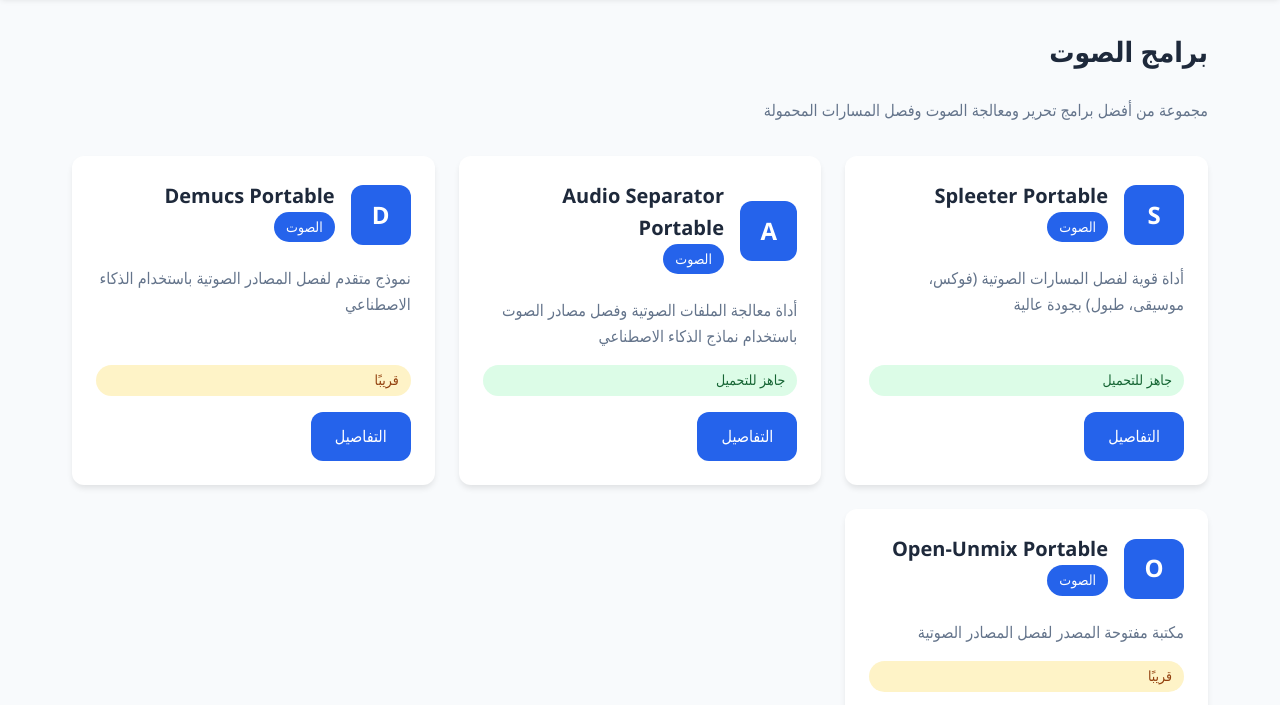
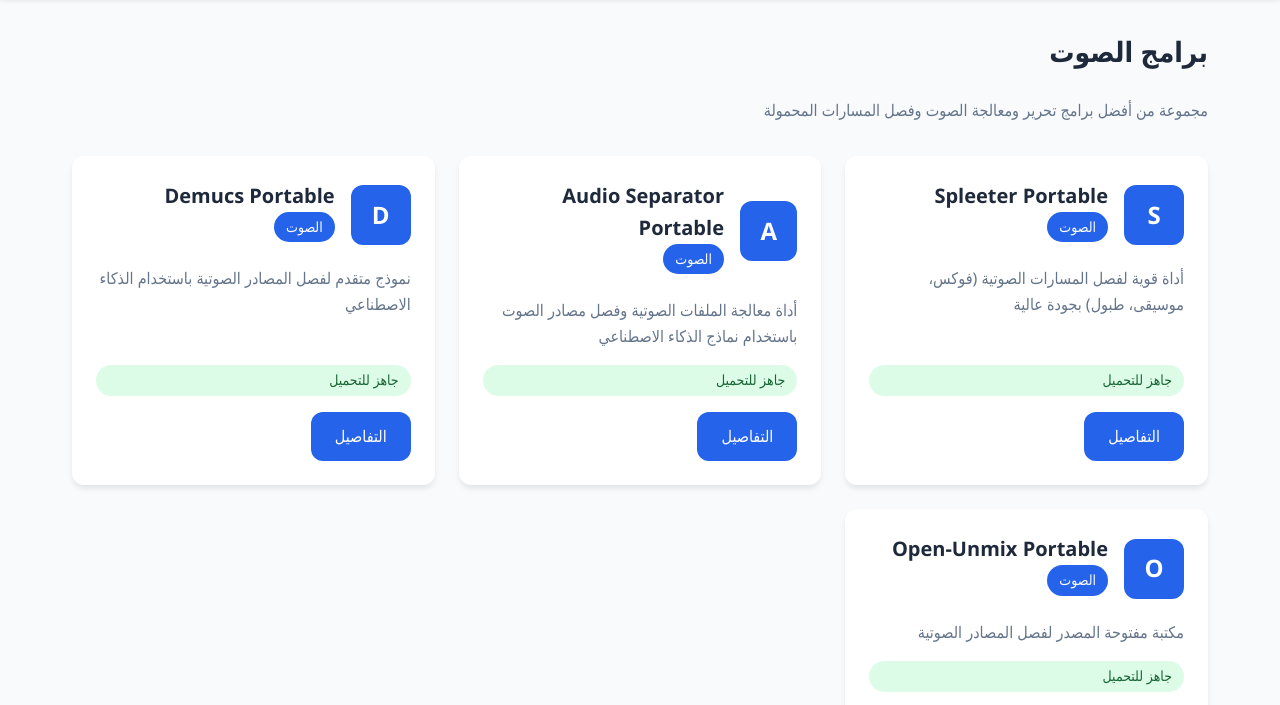
Before and after one commit to medhathamam/portable, a plain HTML site: page categories/audio.html in a window 1280 px wide. Shown: the part 73-778 px from the top of the page. Drawn offline with Linux system fonts and the light colour scheme.

Commit message:
Update Demucs and Open-Unmix status to ready in categories/audio.html

```diff
--- a/categories/audio.html
+++ b/categories/audio.html
@@ -79,7 +79,7 @@
                 <p class="project-description">
                     نموذج متقدم لفصل المصادر الصوتية باستخدام الذكاء الاصطناعي
                 </p>
-                <span class="project-status status-soon">قريبًا</span>
+                <span class="project-status status-ready">جاهز للتحميل</span>
                 <div class="project-actions">
                     <a href="../projects/demucs/index.html" class="btn btn-primary">التفاصيل</a>
                 </div>
@@ -97,7 +97,7 @@
                 <p class="project-description">
                     مكتبة مفتوحة المصدر لفصل المصادر الصوتية
                 </p>
-                <span class="project-status status-soon">قريبًا</span>
+                <span class="project-status status-ready">جاهز للتحميل</span>
                 <div class="project-actions">
                     <a href="../projects/open-unmix/index.html" class="btn btn-primary">التفاصيل</a>
                 </div>
```
